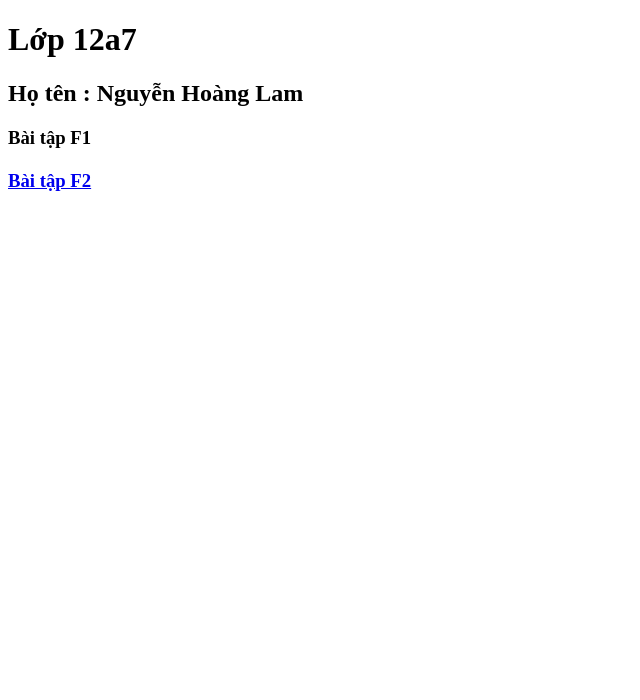
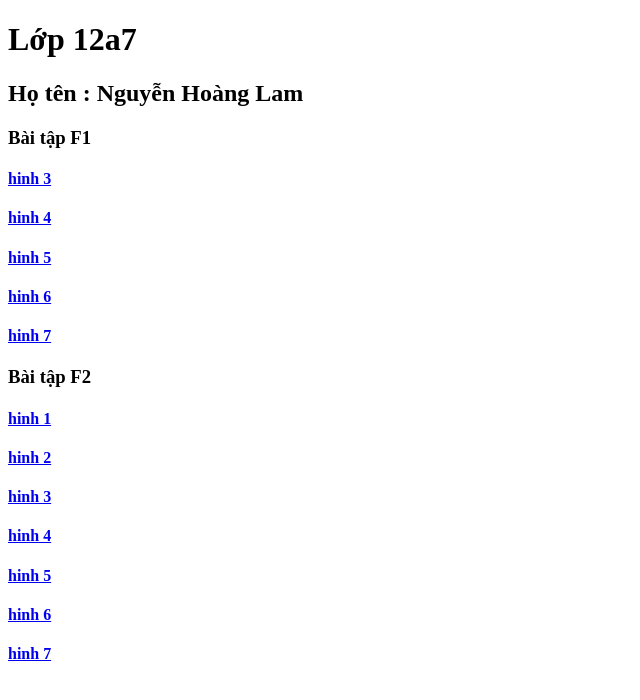
Before and after one commit to nguyenhoanglam07062008-bot/nguyenhoanglam.github.io, a plain HTML site: page index.html in a window 1280 px wide. Shown: the whole page, without its empty margins (0-640 px from the left). Drawn offline with Linux system fonts and the light colour scheme.

Commit message:
Update index.html

```diff
--- a/index.html
+++ b/index.html
@@ -3,23 +3,23 @@
   <head>
    <meta charset="utf8">
    <title>Code HTML học kỳ 2</title>
-<head>
+  </head>
 <body>
   <h1>Lớp 12a7</h1>
   <h2>Họ tên : Nguyễn Hoàng Lam  </h2>
   <h3>Bài tập F1</h3>
-  <h4><a href="baitapf1/hinh3.html"</a></h4>
-  <h4><a href="baitapf1/hinh4.html".hinh 4</a> </h4>
-  <h4><a href="baitapf1/hinh5.html".hinh 5</a> </h4>
-  <h4><a href="baitapf1/hinh6.html".hinh 6</a> </h4>
-  <h4><a href="baitapf1/hinh7.html".hinh 7</a> </h4>
+  <h4><a href="baitapf1/hinh3.html">hinh 3</a> </h4>
+  <h4><a href="baitapf1/hinh4.html">hinh 4</a> </h4>
+  <h4><a href="baitapf1/hinh5.html">hinh 5</a> </h4>
+  <h4><a href="baitapf1/hinh6.html">hinh 6</a> </h4>
+  <h4><a href="baitapf1/hinh7.html">hinh 7</a> </h4>
   <h3>Bài tập F2</h3>
-  <h4><a href="bai tap f2/hinh1.html".hinh 1</a> </h4>
-  <h4><a href="bai tap f2/hinh2.html".hinh 2</a> </h4>
-  <h4><a href="bai tap f2/hinh3.html".hinh 3</a> </h4>
-  <h4><a href="bai tap f2/hinh4.html".hinh 4</a> </h4>
-  <h4><a href="bai tap f2/hinh5.html".hinh 5</a> </h4>
-  <h4><a href="bai tap f2/hinh6.html".hinh 6</a> </h4>
-  <h4><a href="bai tap f2/hinh7.html".hinh 7</a> </h4>
+  <h4><a href="bai tap f2/hinh1.html">hinh 1</a> </h4>
+  <h4><a href="bai tap f2/hinh2.html">hinh 2</a> </h4>
+  <h4><a href="bai tap f2/hinh3.html">hinh 3</a> </h4>
+  <h4><a href="bai tap f2/hinh4.html">hinh 4</a> </h4>
+  <h4><a href="bai tap f2/hinh5.html">hinh 5</a> </h4>
+  <h4><a href="bai tap f2/hinh6.html">hinh 6</a> </h4>
+  <h4><a href="bai tap f2/hinh7.html">hinh 7</a> </h4>
 </body>
 </html>
```
